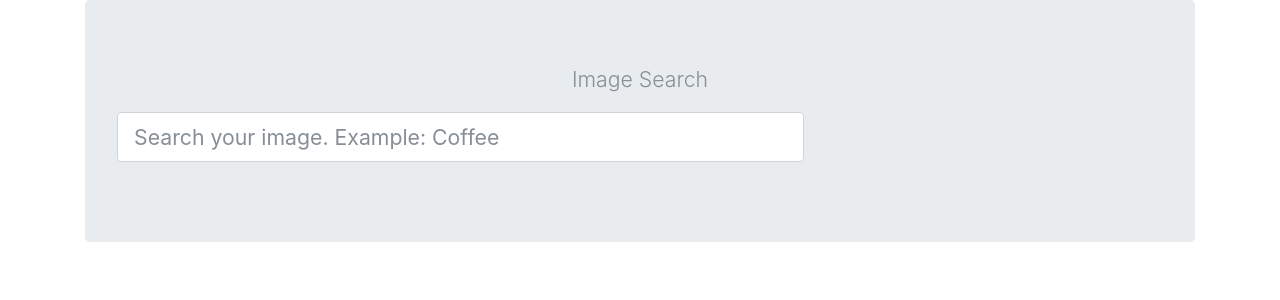
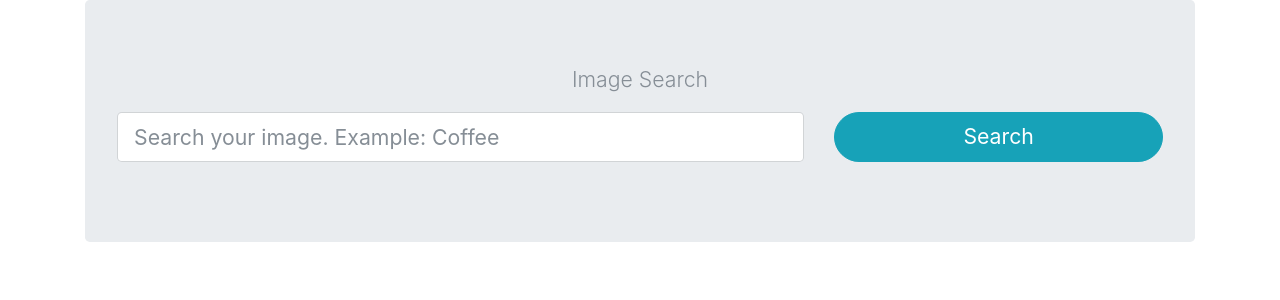
Before and after one commit to tavoxr/image_search, a React (Create React App) app: page / in a window 1280 px wide. Shown: the top 300 px of the page. Built offline with nearby package versions, Linux system fonts and the light colour scheme.

Commit message:
search component and state

```diff
--- a/src/App.js
+++ b/src/App.js
@@ -1,15 +1,34 @@
 import React from 'react';
 import Search from './components/Search';
 
-function App() {
+class App extends React.Component {
+
+  state={
+      termino:''
+  }
+
+  datosBusqueda=(termino)=>{
+    console.log(termino);
+    this.setState({
+      termino
+    })
+  }
+
+
+render(){
   return (
     <div className="app container">
       <div className='jumbotron'>
         <p className='lead text-center'>Image Search</p>
-        <Search/>
+        <Search
+            datosBusqueda={this.datosBusqueda}
+
+        />
       </div>
+      {this.state.termino}
     </div>
   );
 }
+}
 
 export default App;
--- a/src/components/Search.js
+++ b/src/components/Search.js
@@ -2,14 +2,40 @@ import React from 'react';
 
 
 class Search extends React.Component{
+
+    searchRef= React.createRef();
+
+
+
+
+    obtenerDatos=(e)=>{
+        e.preventDefault();
+
+        //tomamos el valor del input
+        const termino= this.searchRef.current.value;
+
+        //lo enviamos al componente principal
+        this.props.datosBusqueda(termino)
+    }
+
+
     render(){
         return(
-            <form>
+            <form onSubmit={this.obtenerDatos} >
                 <div className='row'>
                     <div className='form-group col-md-8'>
                         <input type='text'
+                                ref={this.searchRef}
                                 className='form-control form-control-lg'
                                 placeholder='Search your image. Example: Coffee'
+                        />
+
+                    </div>
+
+                    <div className='form-group col-md-4'>
+                        <input type='submit'
+                                className='btn btn-lg btn-info btn-block'
+                                value='Search'
                         />
 
                     </div>
```
